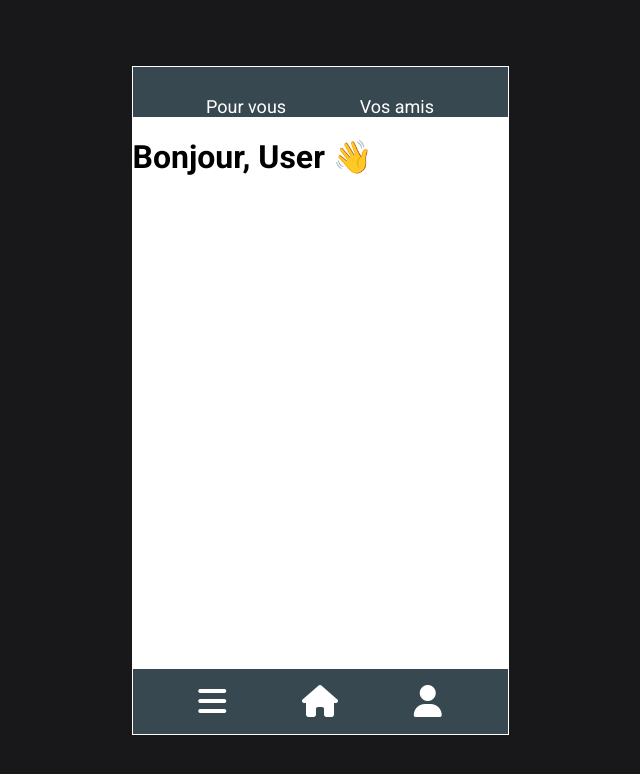
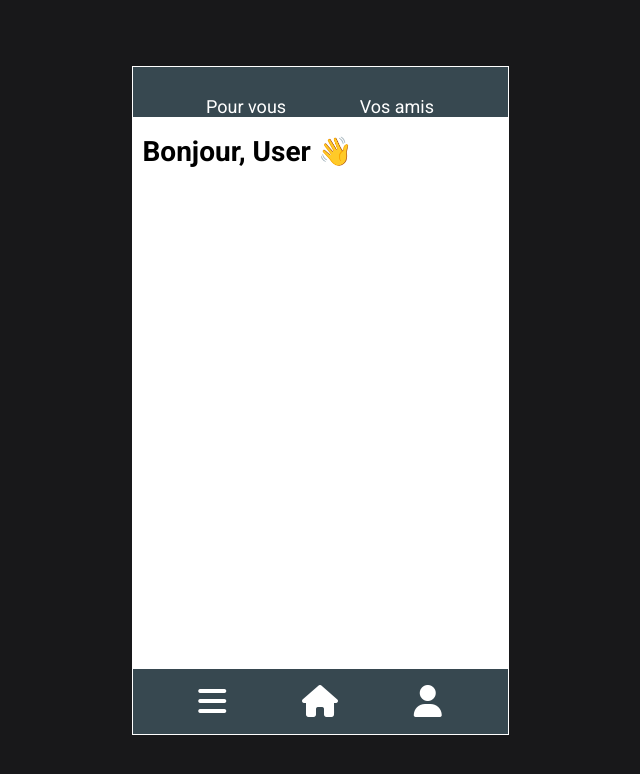
Before and after one commit to SweepApp/sweep, a React (Create React App) app: page / in a window 1280 px wide. Shown: the top 774 px of the page, without its empty margins (320-960 px from the left). Built offline with nearby package versions, Linux system fonts and the light colour scheme.

Commit message:
Add typo scss

```diff
--- /dev/null
+++ b/src/assets/sass/base/_typography.scss
@@ -0,0 +1,3 @@
+h1 {
+  font-size: 28px;
+}
--- a/src/assets/sass/main.scss
+++ b/src/assets/sass/main.scss
@@ -2,6 +2,7 @@
 @import "base/_mobile.scss";
 @import "base/_view.scss";
 @import "base/_fonts.scss";
+@import "base/_typography.scss";
 
 // import variables
 @import "utils/_colors.scss";
--- a/src/index.css
+++ b/src/index.css
@@ -16,11 +16,15 @@ body .App {
 }
 
 .View {
-  padding-top: 50px;
+  padding: 50px 10px 0 10px;
 }
 
 body {
   font-family: "Roboto", sans-serif;
+}
+
+h1 {
+  font-size: 28px;
 }
 
 #upperbar {
```
Also changed, not shown: 1 other file (tests, documents, lock files or other folders).
